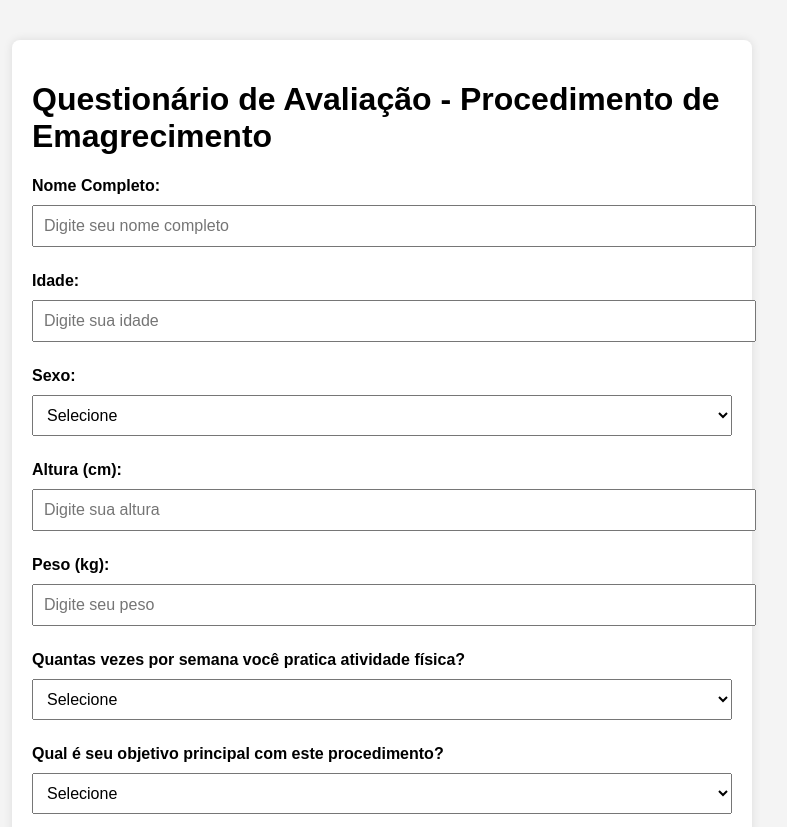
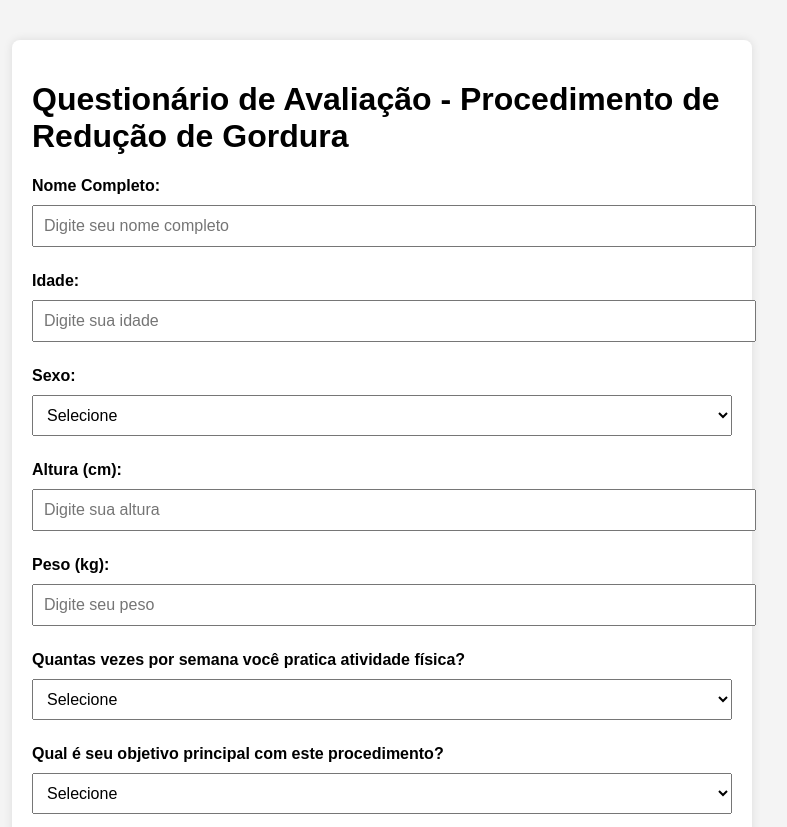
Before and after one commit to inovaceg/Kellen-Cristina-Est-tica, a plain HTML site: page index.html in a window 1280 px wide. Shown: the top 827 px of the page, without its empty margins (258-1045 px from the left). Drawn offline with Linux system fonts and the light colour scheme.

Commit message:
Update index.html

```diff
--- a/index.html
+++ b/index.html
@@ -3,7 +3,7 @@
 <head>
     <meta charset="UTF-8">
     <meta name="viewport" content="width=device-width, initial-scale=1.0">
-    <title>Questionário de Avaliação - Procedimento de Emagrecimento</title>
+    <title>Questionário de Avaliação - Procedimento de Redução de Gordura</title>
     <style>
         body {
             font-family: Arial, sans-serif;
@@ -49,7 +49,7 @@
 <body>
 
 <div class="container">
-    <h1>Questionário de Avaliação - Procedimento de Emagrecimento</h1>
+    <h1>Questionário de Avaliação - Procedimento de Redução de Gordura</h1>
 
     <form id="form">
         <!-- Perguntas do questionário -->
```
